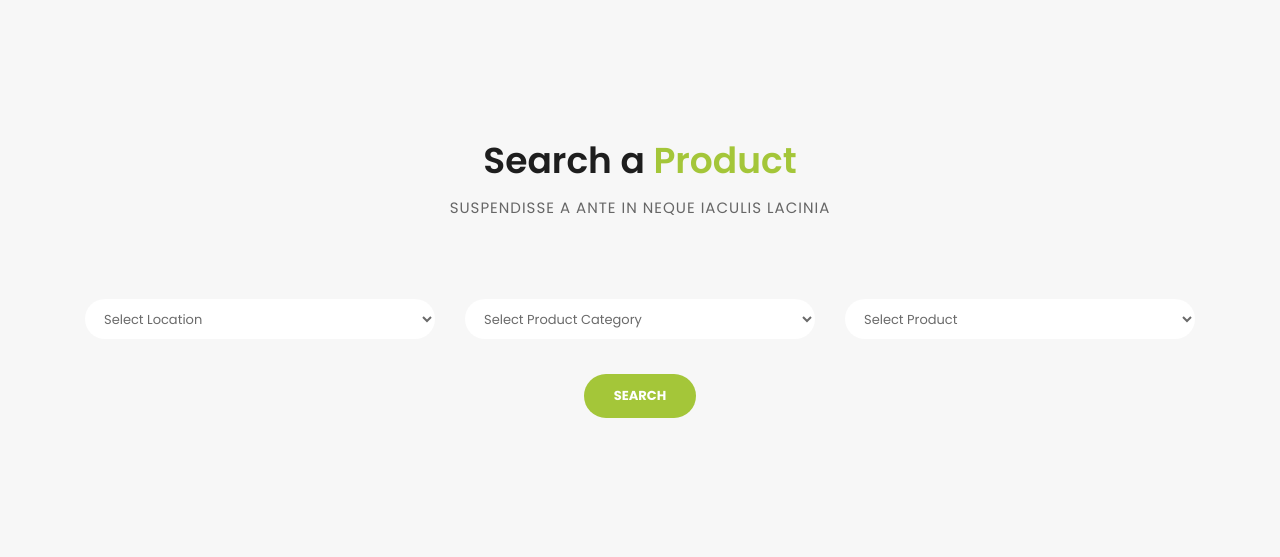
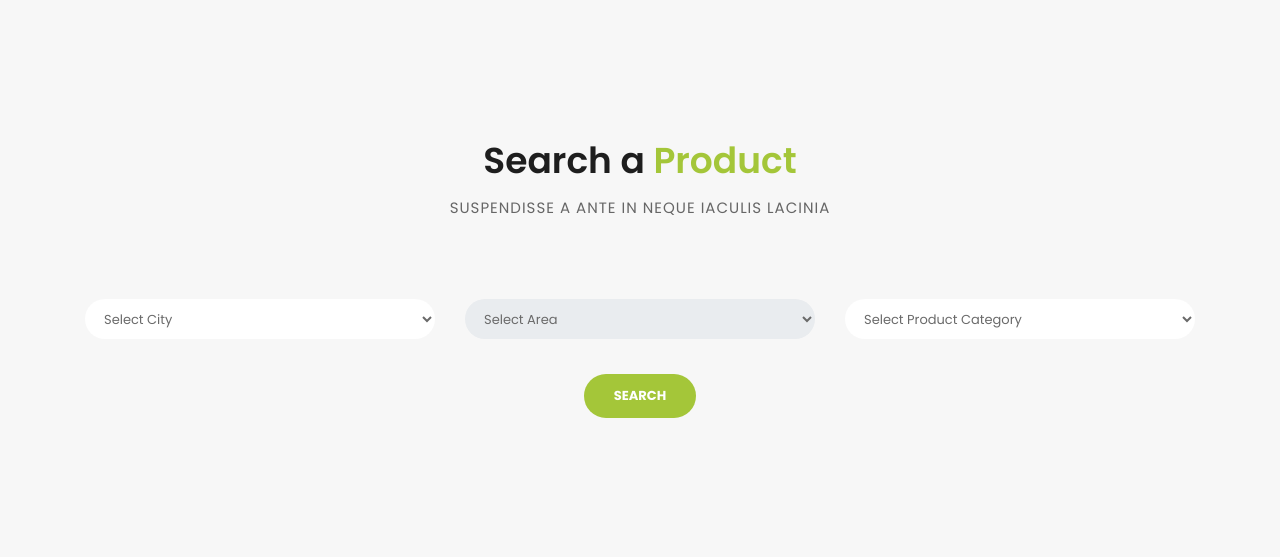
Before and after one commit to Nachiket216/Project, a PHP site: page /products.php in a window 1280 px wide. Shown: the part 651-1208 px from the top of the page. Run offline with PHP 8.4, Linux system fonts and the light colour scheme.

Commit message:
Added City and area dependency select boxes

```diff
--- a/products.php
+++ b/products.php
@@ -31,11 +31,25 @@
 
                   <div class="col-lg-4 col-md-12 col-sm-12">
                       <!-- <label for="user_type" class="form-label">User Type</label> -->
-                        <select class="form-control" name="user_type" id="user_type">
-                          <option value="" selected="selected">Select Location</option>
-                          <option value="Nagpur" >Nagpur</option>
-                          <option value="Mumbai" >Mumbai</option>
-                          <option value="Pune" >Pune</option>
+                        <select class="form-control" name="user_type" id="cities">
+                          <option value="" selected="selected">Select City</option>
+                          <!-- <option value="nagpur" >Nagpur</option>
+                          <option value="mumbai" >Mumbai</option>
+                          <option value="pune" >Pune</option>
+                          <option value="">Select a city</option>
+                          <option value="new-york">New York</option>
+                          <option value="los-angeles">Los Angeles</option>
+                          <option value="chicago">Chicago</option> -->
+                        </select>
+
+                  </div>
+                  <div class="col-lg-4 col-md-12 col-sm-12">
+                      <!-- <label for="user_type" class="form-label">User Type</label> -->
+                        <select class="form-control" name="user_type" id="areas" disabled>
+                          <option value="" id="area" selected="selected">Select Area</option>
+                          <!-- <option value="nagpur" >Nagpur</option>
+                          <option value="mumbai" >Mumbai</option>
+                          <option value="pune" >Pune</option> -->
                         </select>
 
                   </div>
@@ -49,16 +63,7 @@
                         </select>
 
                   </div>
-                  <div class="col-lg-4 col-md-12 col-sm-12">
-                      <!-- <label for="user_type" class="form-label">User Type</label> -->
-                        <select class="form-control" name="user_type" id="user_type">
-                          <option value="" selected="selected">Select Product</option>
-                          <option value="" >Nagpur</option>
-                          <option value="" >Mumbai</option>
-                          <option value="" >Pune</option>
-                        </select>
 
-                  </div>
 
                   <div class="col-lg-12">
                     <fieldset>
@@ -224,6 +229,56 @@
     <!-- Footer Starts Here -->
     <?php include 'components/footer.php'?>
 
+  <script>
+    // Define the array of cities and areas
+const citiesAndAreas = [
+  {
+    city: 'Nagpur',
+    areas: ['Ram Nagar', 'Civil Lines', 'Zinga Bai Takli','Jaripatka']
+  },
+  {
+    city: 'Mumbai',
+    areas: ['Dadar', 'Dharavi', 'Bandra']
+  },
+  {
+    city: 'Amravati',
+    areas: ['Downtown', 'Lakeview', 'Lincoln Park']
+  }
+];
+
+// Get references to the select boxes
+const citiesSelect = document.getElementById('cities');
+const areasSelect = document.getElementById('areas');
+
+// Populate the cities select box
+citiesAndAreas.forEach(cityAndArea => {
+  const option = document.createElement('option');
+  option.text = cityAndArea.city;
+  option.value = cityAndArea.city;
+  citiesSelect.add(option);
+});
+
+// Handle the change event for the cities select box
+citiesSelect.addEventListener('change', e => {
+  const selectedCity = e.target.value;
+
+  // Filter the areas based on the selected city
+  const selectedCityAreas = citiesAndAreas.find(cityAndArea => cityAndArea.city === selectedCity).areas;
+
+  // Clear the previous options and add the new options to the areas select box
+  areasSelect.innerHTML = '';
+  selectedCityAreas.forEach(area => {
+    const option = document.createElement('option');
+    option.text = area;
+    option.value = area;
+    areasSelect.add(option);
+  });
+
+  // Enable the areas select box
+  areasSelect.disabled = false;
+});
+
+  </script>
 
     <!-- Bootstrap core JavaScript -->
     <script src="vendor/jquery/jquery.min.js"></script>
```
